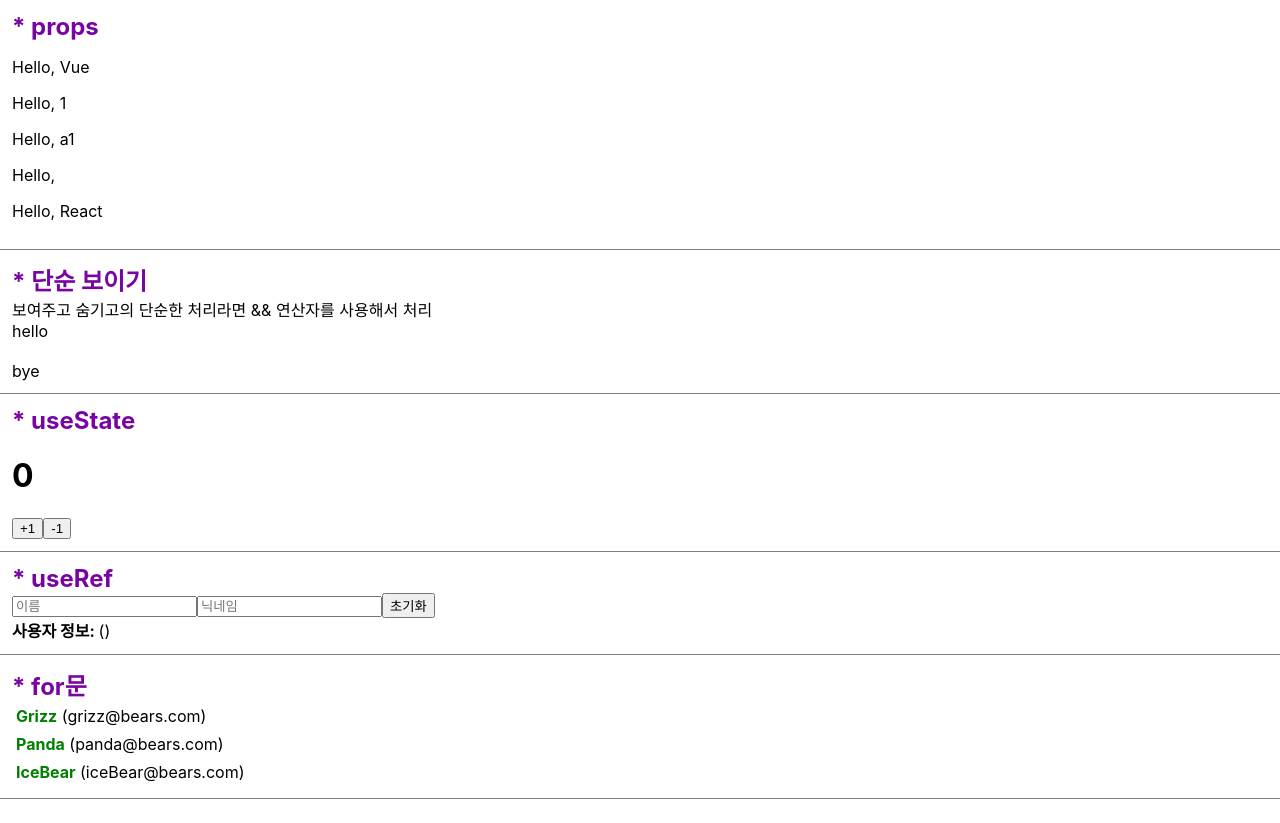
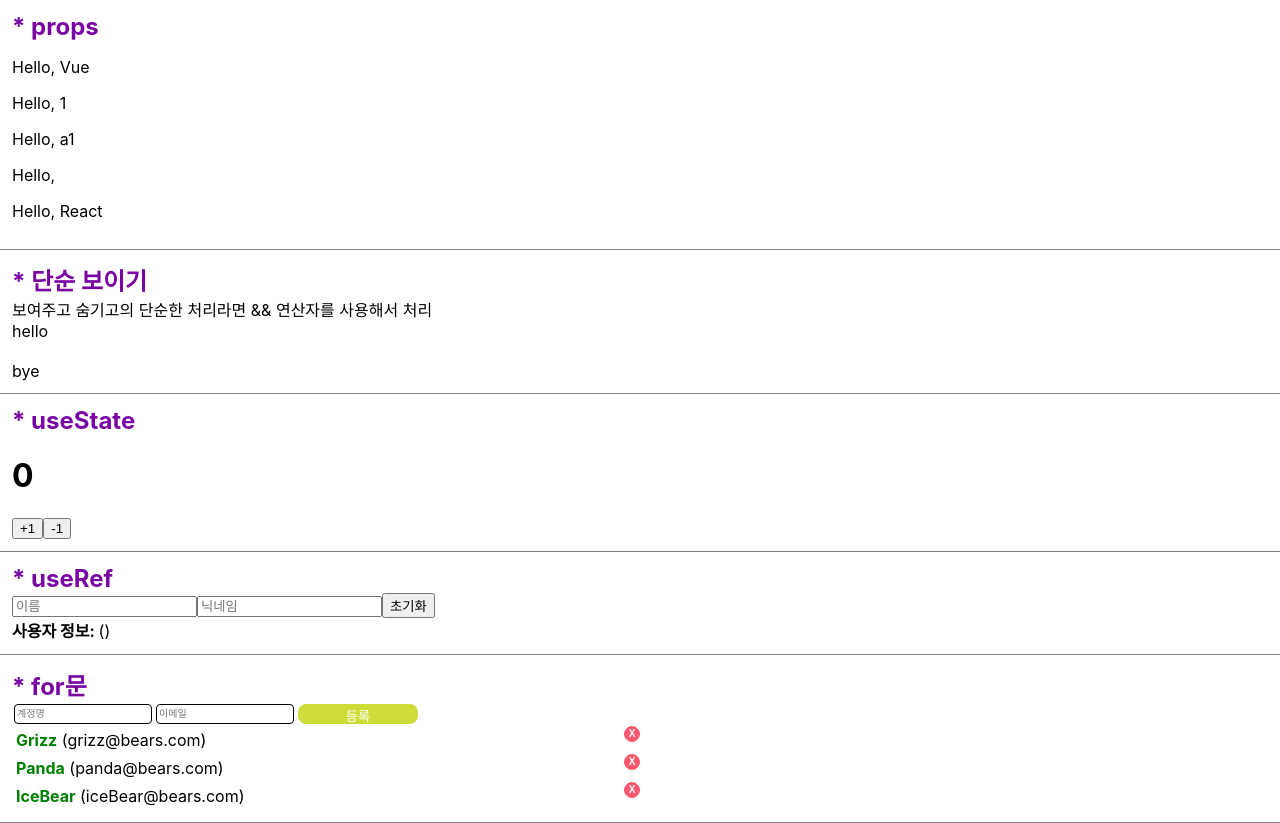
Before and after one commit to JUHEEBAEK/brgin-react, a React (Create React App) app: page / in a window 1280 px wide. Before the commit the page ends 800 px from the top, so only its background shows below. Built offline with nearby package versions, Linux system fonts and the light colour scheme.

Commit message:
배열 추가,선택,  삭제

```diff
--- a/src/Apps/App.js
+++ b/src/Apps/App.js
@@ -3,7 +3,7 @@
 import Hello from "../components/Hello";
 import Counter from "../components/Counter";
 import InputSample from "../components/InputSample";
-import UserList from "../components/UserList";
+import UserView from "../components/hook/Main";
 
 function App() {
   return (
@@ -40,7 +40,7 @@
       </Card>
       <Card header="for문">
         {/* useRef 초기화 버튼 누르고 이름에 포커스 가도록 설정 */}
-       <UserList />
+       <UserView />
       </Card>
     </>
   );
--- /dev/null
+++ b/src/components/hook/Main.js
@@ -0,0 +1,95 @@
+import React, { useRef, useState } from "react";
+
+import UserList from "./UserList";
+import CreateUser from "./CreateUser";
+
+function UserView() {
+    const [inputs, setInputs] = useState({
+        username: "",
+        email: ""
+      });
+
+    const { username, email } = inputs;
+
+    const onChange = e => {
+        const { name, value } = e.target;
+        setInputs({
+          ...inputs, // 스프레드 연산자 사용
+          [name]: value
+        });
+    };
+
+
+    const [users, setUsers] = useState([
+        {
+            id: 1,
+            username: "Grizz",
+            email: "grizz@bears.com",
+            active: true
+        },
+        {
+            id: 2,
+            username: "Panda",
+            email: "panda@bears.com",
+            active: true
+        },
+        {
+            id: 3,
+            username: "IceBear",
+            email: "iceBear@bears.com",
+            active: true
+        }
+    ]);
+
+    const nextId = useRef(4);
+    const onCreate = () => {
+    const user = {
+        id: nextId.current,
+        username,
+        email
+    };
+
+    setUsers([...users, user]);
+    // 배열에 값 추가하는 방법2
+    // concat함수 사용
+    // setUsers(users.concat(user));
+
+    setInputs({
+        username: "",
+        email: ""
+    });
+
+    nextId.current += 1;
+    // useRef로 관리하는 이유
+    // 값이 바뀐다고 컴포넌트가 리레더링이 되지 않도록 하기 위해서.
+    };
+
+    const onRemove = id => {
+        setUsers(users.filter(user => user.id !== id));
+    };
+
+    const onToggle = id => {
+        setUsers(
+            users.map(
+            user => user.id === id
+                ? { ...user, active: !user.active }
+                : user
+            )
+        );
+    };
+
+
+      return (
+        <>
+            <CreateUser
+                username={username}
+                email={email}
+                onChange={onChange}
+                onCreate={onCreate}
+            />
+            <UserList users={users} onRemove={onRemove} onToggle={onToggle} />
+        </>
+      )
+}
+
+export default UserView;
--- a/src/components/UserList.js
+++ b/src/components/hook/UserList.js
@@ -1,4 +1,4 @@
-import React, { useState } from "react";
+import React from "react";
 
 // props로 user 받기
 function User({ user, onRemove, onToggle }) {
@@ -38,33 +38,12 @@
                 onClick={onRemove(id)} 이렇게 하면 불러오자 마자 다 사라짐
             */}
             &nbsp;
-            {/* <button style={buttonIconStyle} onClick={() => onRemove(id)}> X </button>  */}
+            <button style={buttonIconStyle} onClick={() => onRemove(id)}> X </button>
         </div>
     )
 }
 
-function UserList({ onRemove, onToggle }) {
-
-  const [users] = useState([
-    {
-        id: 1,
-        username: "Grizz",
-        email: "grizz@bears.com",
-        active: true
-    },
-    {
-        id: 2,
-        username: "Panda",
-        email: "panda@bears.com",
-        active: true
-    },
-    {
-        id: 3,
-        username: "IceBear",
-        email: "iceBear@bears.com",
-        active: true
-    }
-  ]);
+function UserList({ users, onRemove, onToggle }) {
     return (
         <div>
             {
```
Also changed, not shown: src/components/hook/CreateUser.js (renamed from src/CreateUser.js).
